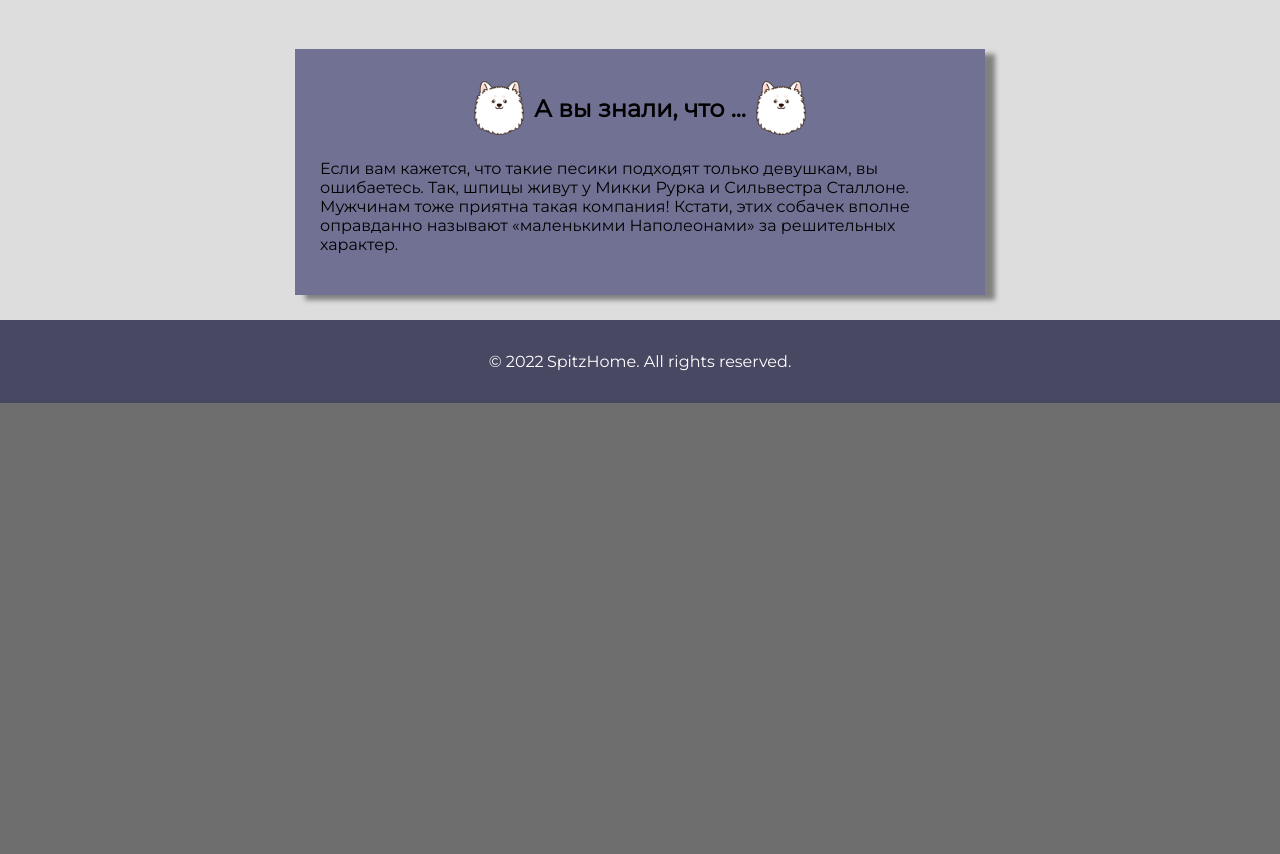
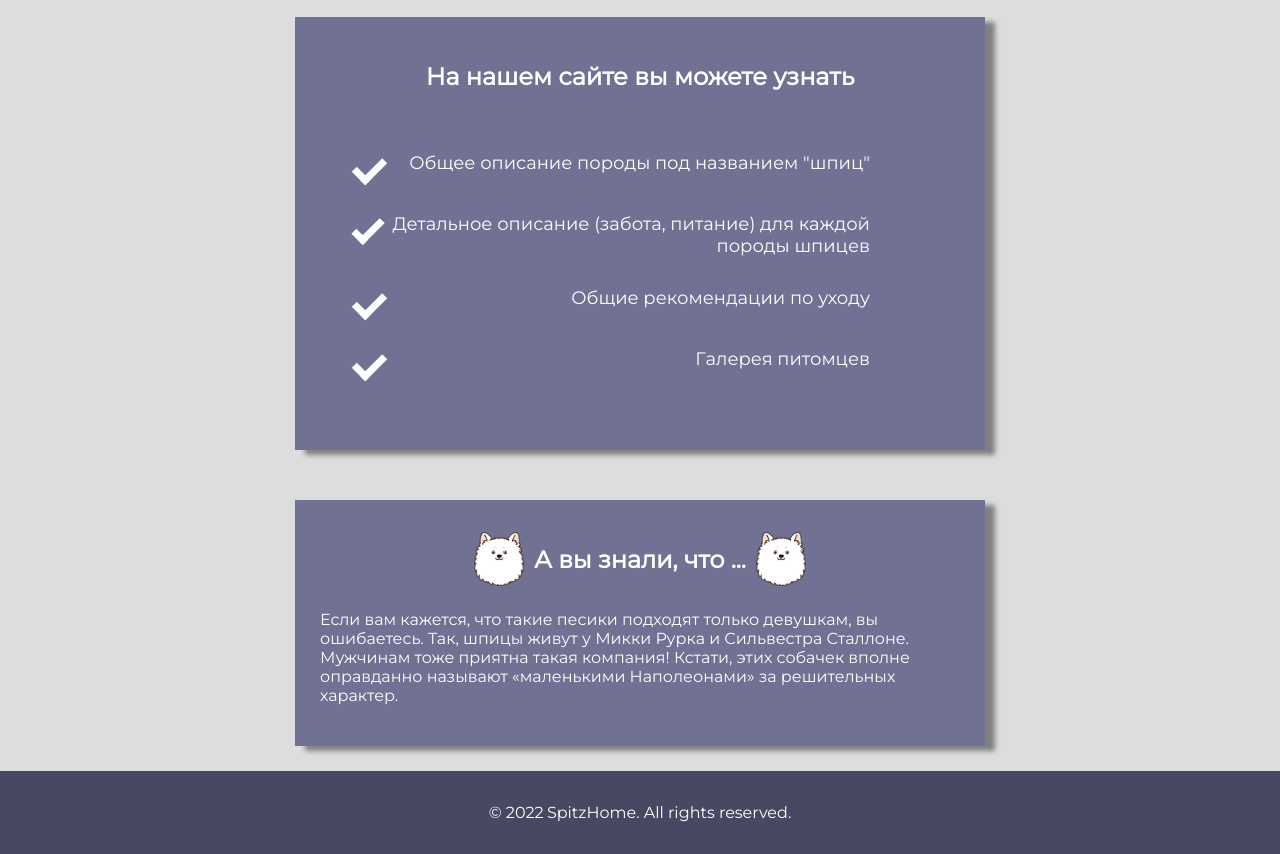
Before and after one commit to minichazer/web-lab-8, a Django app: page / in a window 1280 px wide. Shown: the part 809-1663 px from the top of the page. Before the commit the page ends 1212 px from the top, so only its background shows below. Run offline with Django 4.2, Linux system fonts and the light colour scheme; data that the repository does not hold is empty.

Commit message:
Improve main page

```diff
--- a/spitz/static/css/styles.css
+++ b/spitz/static/css/styles.css
@@ -5,6 +5,14 @@ html * {
 @font-face {
     font-family: "Montserrat";
     src: url(../fonts/Montserrat-Regular.ttf) format("truetype");
+    font-weight: normal;
+}
+
+@font-face {
+    font-family: "Montserrat Italic";
+    src: url(../fonts/Montserrat-ThinItalic.ttf) format("truetype");
+    font-weight: normal;
+    font-style: italic;
 }
 
 hr {
@@ -54,6 +62,7 @@ li {
 .topnavigation a {
     text-decoration: none;
     color: #cd853f;
+    font-weight: bold;
     padding-top: 20px;
     padding-bottom: 23px;
     padding-left: 8px;
@@ -119,7 +128,6 @@ li {
     width: 50%;
     margin-left: auto;
     margin-right: auto;
-
     margin-bottom: 25px;
     margin-top: 50px;
     padding: 25px;
@@ -128,6 +136,7 @@ li {
     align-items: center;
     justify-content: center;
     flex-direction: column;
+    color: white;
 }
 
 .fact_section_title {
@@ -137,7 +146,7 @@ li {
 }
 
 .fact_section_title h2 {
-    color: black;
+    color: white;
     padding-left: 10px;
     padding-right: 10px;
 }
@@ -159,15 +168,79 @@ li {
 }
 
 .index_about {
-    width: 100%;
+    margin-top: 50px;
+}
+
+.index_about_pic {
+    width: 1000px;
     height: 667px;
     display: flex;
-    align-items: center;
     justify-content: center;
+    flex-direction: column;
+
+
+    margin: auto;
+    background-repeat: no-repeat;
     background-image: linear-gradient(
         rgba(0, 0, 0, 0.5),
         rgba(0, 0, 0, 0.5)
       ), url(https://minichazer.s-ul.eu/PUIppVFU);
-    background-position: 50% 50%;
-    background-repeat: no-repeat;
 }
+
+.index_about_pic h2 {
+    font-family: "Monsterrat Italic";
+    font-size: xx-large;
+    color: #e0e0e0;
+    align-self: center;
+    padding-top: 35%;
+
+}
+
+.index_about_pic p {
+    color: #e0e0e0;
+    font-size: x-large;
+    align-self: flex-end;
+    padding-right: 7.5%;
+}
+
+.index_content {
+    border: 1px;
+    box-shadow: 10px 5px 5px gray;
+    width: 50%;
+    margin-left: auto;
+    margin-right: auto;
+
+    margin-bottom: 25px;
+    margin-top: 50px;
+    padding: 25px;
+    background-color: #717193;
+    display: flex;
+    align-items: center;
+    justify-content: center;
+    flex-direction: column;
+}
+
+.index_content h2 {
+    color: white;
+    font-size: x-large;
+    padding-bottom: 25px;
+}
+
+.index_content_row {
+    color: white;
+    text-align: right;
+    font-size: large;
+    width: 85%;
+    display: flex;
+    justify-content: space-between;
+    margin-bottom: 30px;
+}
+
+.checkmark {
+    display: inline-block;
+    transform: rotate(45deg);
+    height: 24px;
+    width: 12px;
+    border-bottom: 7px solid white;
+    border-right: 7px solid white;
+}
--- a/spitz/templates/index.html
+++ b/spitz/templates/index.html
@@ -1,7 +1,7 @@
 {% extends "base.html" %}
 
 {% block content %}
-<h1>{{title}}</h1>
+<!-- <h1>{{title}}</h1>-->
 
 
 <!--
@@ -18,9 +18,43 @@
 -->
 
 <div class="index_about">
-    <p>AMONGUS</p>
+    <div class="index_about_pic">
+        <h1 style="font-size: 56px; color: white;">{{title}}</h1>
+        <h2>"Чем больше я узнаю людей, тем больше люблю собак."</h2>
+        <p>Мадам де Севинье</p>
+    </div>
+</div>
+
+<div class="index_content">
+    <h2>На нашем сайте вы можете узнать</h2>
+
+    <ul style="display: flex; flex-direction: column;">
+        <div class="index_content_row">
+            <div class="checkmark"></div>
+            <li>Общее описание породы под названием "шпиц"</li>
+        </div>
+
+        <div class="index_content_row">
+            <div class="checkmark"></div>
+            <li>Детальное описание (забота, питание) для каждой породы шпицев</li>
+        </div>
+
+        <div class="index_content_row">
+            <div class="checkmark"></div>
+            <li>Общие рекомендации по уходу</li>
+        </div>
+
+        <div class="index_content_row">
+            <div class="checkmark"></div>
+            <li>Галерея питомцев</li>
+        </div>
+    </ul>
+
+    <div></div>
+
 </div>
 
 
 
+
 {% endblock %}
```
